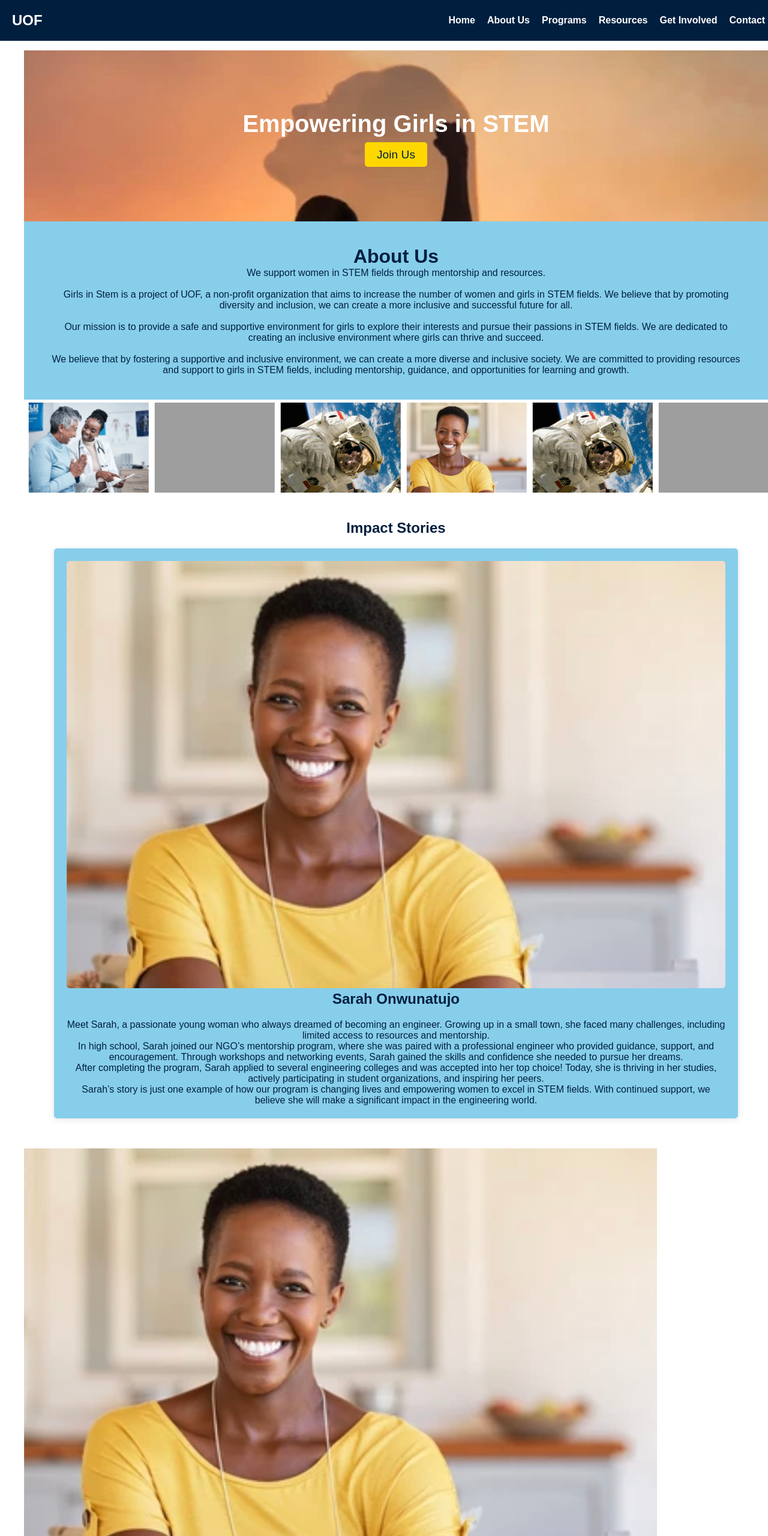
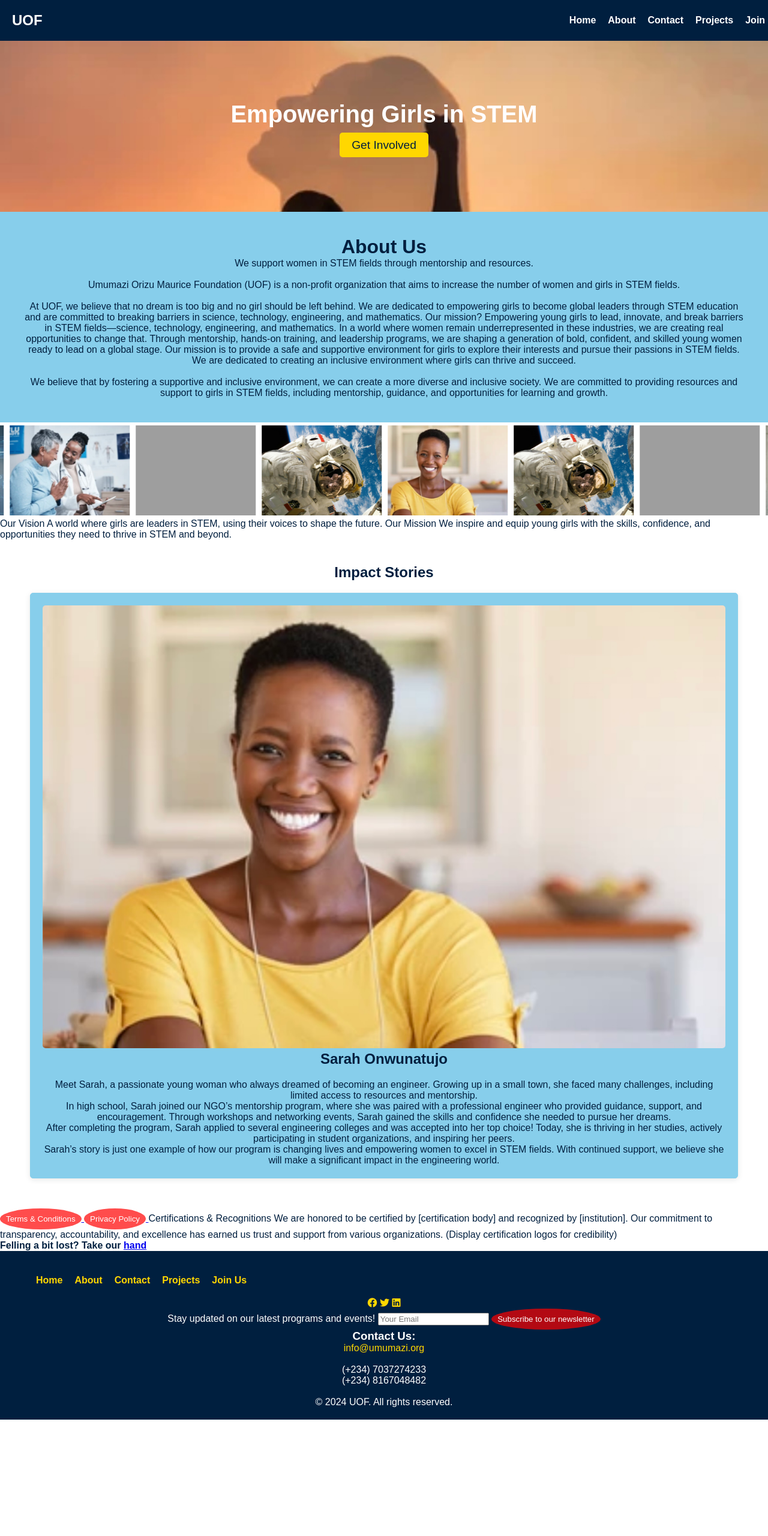
Before and after one commit to Chrimau/girls-in-stem, a plain HTML site: page index.html in a window 1280 px wide. Shown: the top 2560 px of the page at 60% size. After the commit the page ends 2366 px from the top, so only its background shows below. Drawn offline with Linux system fonts and the light colour scheme; grey boxes are pictures that could not be loaded.

Commit message:
Update index.html

```diff
--- a/index.html
+++ b/index.html
@@ -3,41 +3,44 @@
 <head>
     <meta charset="UTF-8">
     <meta name="viewport" content="width=device-width, initial-scale=1.0">
-      <title>my biography</title>
+      <title>UOF Website</title>
    <link rel="stylesheet" href="styles.css">
+   <link rel="stylesheet" href="https://cdnjs.cloudflare.com/ajax/libs/font-awesome/6.4.2/css/all.min.css">
   <script src="script.js" defer></script> <!-- JS with defer -->
 </head>
 
 <body>
-  <header>
-    <div class="navbar">
-      <div class="logo">UOF</div>
-      <nav>
-        <ul class="nav-links">
-          <li><a href="#">Home</a></li>
-          <li><a href="#about">About Us</a></li>
-          <li><a href="#programs">Programs</a></li>
-          <li><a href="#resources">Resources</a></li>
-          <li><a href="#get-involved">Get Involved</a></li>
-          <li><a href="#contact">Contact Us</a></li>
-        </ul>
-        <div class="hamburger"></div>
-      </nav>
-    </div>
-  </header>
-  <menu>
+  <nav class="navbar">
+    <div class="logo">UOF</div>
+    <ul class="nav-links">
+     <li><a href="index.html">Home</a></li>
+      <li><a href="about.html">About</a></li>
+   <li><a href="contact.html">Contact</a></li>
+   <li><a href="projects.html">Projects</a></li>
+  <li><a href="join.html">Join Us</a></li></ul>
+      <div class="hamburger">
+          <span></span>
+          <span></span>
+          <span></span>
+      </div>
+  </nav>
 
   <header class="hero">
       <h1>Empowering Girls in STEM</h1> </br>
-      <a href="#" class="cta-button">Join Us</a>
+      <a href="#" class="cta-button">Get Involved</a>
   </header>
   <section class="about">
       <h2>About Us</h2>
       <p>We support women in STEM fields through mentorship and resources.</p>   </br>
 
 
-  <p>Girls in Stem is a project of UOF, a non-profit organization that aims to increase the number of women and girls in STEM fields. We believe that by promoting diversity and inclusion, we can create a more inclusive and successful future for all.</p>   </br>
-  <p>Our mission is to provide a safe and supportive environment for girls to explore their interests and pursue their passions in STEM fields. We are dedicated to creating an inclusive environment where girls can thrive and succeed.</p>   </br>
+  <p>Umumazi Orizu Maurice Foundation (UOF) is a non-profit organization that aims to increase the number of women and girls in STEM fields. </p>   </br>
+  <p> At UOF, we believe that no dream is too big and no girl should be left behind.
+We are dedicated to empowering girls to become global leaders through STEM education and are committed to breaking barriers in science, technology, engineering, and mathematics.
+    Our mission? Empowering young girls to lead, innovate, and break barriers in STEM fields—science, technology, engineering, and mathematics. In a world where women remain underrepresented in these industries, we are creating real opportunities to change that.
+
+    Through mentorship, hands-on training, and leadership programs, we are shaping a generation of bold, confident, and skilled young women ready to lead on a global stage.
+    Our mission is to provide a safe and supportive environment for girls to explore their interests and pursue their passions in STEM fields. We are dedicated to creating an inclusive environment where girls can thrive and succeed.</p>   </br>
 
   <p>We believe that by fostering a supportive and inclusive environment, we can create a more diverse and inclusive society. We are committed to providing resources and support to girls in STEM fields, including mentorship, guidance, and opportunities for learning and growth.</p>   </section>
 
@@ -78,6 +81,14 @@
    </div>
       </div>
 
+
+      Our Vision
+
+      A world where girls are leaders in STEM, using their voices to shape the future.
+
+      Our Mission
+
+      We inspire and equip young girls with the skills, confidence, and opportunities they need to thrive in STEM and beyond.
   <section class="impact">
   <h2 id="impactstories"">Impact Stories</h2>
       <div class="card">
@@ -93,37 +104,67 @@ After completing the program, Sarah applied to several engineering colleges and
       </div>
       <!-- Repeat cards as needed -->
   </section>
-       <section class="home">
-         <div id="go-home">
-      <a href="#Home-section">
-        <img src="images/woman1.jpeg"/> alt="sarah's picture"
-      </a>
-    </div>
+
+  <section id="unitconversions">
+    <a href="/docs/terms-conditions.pdf" target="_blank">
+      <button>Terms & Conditions</button>
+  </a>
+
+  <a href="/docs/UOF-COC.pdf" target="_blank">
+      <button>Privacy Policy</button>
+  </a>
+
+  </header>
+
+    Certifications & Recognitions
+    We are honored to be certified by [certification body] and recognized by [institution]. Our commitment to transparency, accountability, and excellence has earned us trust and support from various organizations.
+
+    (Display certification logos for credibility)
+
     </section>
        <b> Felling a bit lost? Take our <a href="#">hand</a></b>
-        <footer>
-          <div class="container">
-            <div class="footer-links">
-              <a href="#">About Us</a>
-              <a href="#">Programs</a>
-              <a href="#">Get Involved</a>
-              <a href="#">Privacy Policy</a>
-              <a href="#">Terms of Use</a>
-            </div>
-            <div class="social-media">
-              <a href="#">Facebook</a>
-              <a href="#">Twitter</a>
-              <a href="#">LinkedIn</a>
-              <a href="#">Instagram</a>
-            </div>
+
+       <footer> <nav class="navbar">
+        <ul class="nav-links">
+         <li><a href="index.html">Home</a></li>
+          <li><a href="about.html">About</a></li>
+       <li><a href="contact.html">Contact</a></li>
+       <li><a href="projects.html">Projects</a></li>
+      <li><a href="join.html">Join Us</a></li></ul>
+          <div class="hamburger">
+              <span></span>
+              <span></span>
+              <span></span>
+          </div>
+      </nav>
+
+                <div class="social-icons">
+                  <a href="https://www.facebook.com/people/Umumazi-OrizuMaurice-Foundation/61565676463081/" target="_blank" rel="noopener" title="Facebook">
+                      <i class="fa-brands fa-facebook" title="Facebook"></i>
+                  </a>
+                  <a href="https://x.com/umumaziorizumau?s=11" target="_blank" rel="noopener" title="Twitter">
+                    <i class="fa-brands fa-twitter" title="Twitter"></i>
+                  </a>
+
+                  <a href="https://www.linkedin.com/company/umumazi-orizumaurice-foundation/" target="_blank" rel="noopener" title="LinkedIn">
+                    <i class="fa-brands fa-linkedin" title="LinkedIn"></i>
+                  </a>
+              </div>
+
             <form class="newsletter">
               <label for="email">Stay updated on our latest programs and events!</label>
               <input type="email" id="email" placeholder="Your Email">
-              <button type="submit">Subscribe</button>
+              <button type="submit">Subscribe to our newsletter</button>
             </form>
-            <p>Contact us: info@uof.org | +123-456-7890</p>
-            <p>© 2024 UOF. All rights reserved.</p>
-          </div>
+
+            <div class="contact-box">
+              <h3>Contact Us:</h3>
+              <p> <a href="mailto:info@umumazi.org">info@umumazi.org</a></p> <br>
+
+              <p> (+234) 7037274233<br>
+              (+234) 8167048482<br></p> <br>
+              <p>© 2024 UOF. All rights reserved.</p>
+              </div>
         </footer>
 
     <script>
```
